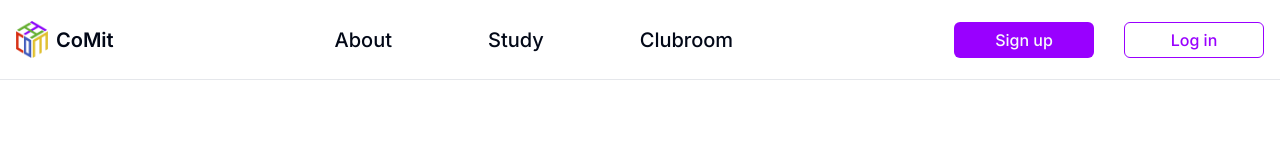
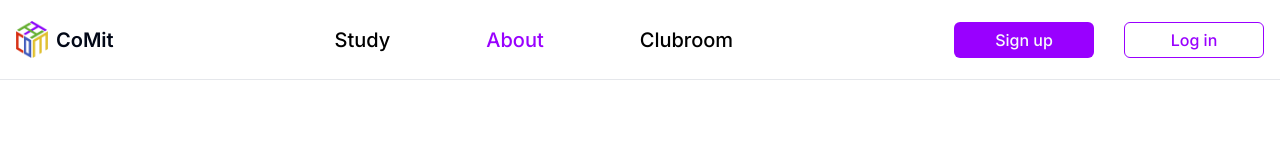
Before and after one commit to skku-comit/comit-website, a Next.js app: page /about in a window 1280 px wide. Shown: the top 144 px of the page. Built offline with nearby package versions, Linux system fonts and the light colour scheme; no server answers.

Commit message:
chore: change NavLink text color according to current pathname

```diff
--- /dev/null
+++ b/components/common/Header/NavLink.tsx
@@ -0,0 +1,20 @@
+'use client'
+
+import Link from 'next/link'
+import { usePathname } from 'next/navigation'
+
+import { cn } from '@/lib/utils'
+
+const NavLink = ({ href, isDarkMode, text }: { href: string; isDarkMode: boolean; text: string }) => {
+  const pathname = usePathname()
+  const ligthModeTextColorClass = pathname === href ? 'text-primary' : 'text-black'
+  const textColorClass = isDarkMode ? 'text-white' : ligthModeTextColorClass
+
+  return (
+    <Link href={href} className={cn('flex items-center text-xl hover:text-primary', textColorClass)}>
+      <p className="font-medium capitalize">{text}</p>
+    </Link>
+  )
+}
+
+export default NavLink
--- a/components/common/Header.tsx
+++ b/components/common/Header/index.tsx
@@ -13,13 +13,7 @@ import { Drawer, DrawerClose, DrawerContent, DrawerTrigger } from '@/components/
 import { cn } from '@/lib/utils'
 import ComitLogo from '@/public/comit.png'
 
-const NavLink = ({ href, isDarkMode }: { href: string; isDarkMode: boolean }) => {
-  return (
-    <Link href={`/${href}`} className={cn('flex items-center text-xl hover:text-primary', isDarkMode && 'text-white')}>
-      <p className="font-medium capitalize">{href}</p>
-    </Link>
-  )
-}
+import NavLink from './NavLink'
 
 const DrawerItem = ({ href, icon, text }: { href: string; icon: React.ReactNode; text: string }) => {
   return (
@@ -51,9 +45,9 @@ const Header = ({ isDarkMode }: { isDarkMode: boolean }) => {
 
         {/* Desktop: Links */}
         <div className="hidden md:flex md:gap-10 lg:gap-24">
-          <NavLink href="about" isDarkMode={isDarkMode} />
-          <NavLink href="study" isDarkMode={isDarkMode} />
-          <NavLink href="clubroom" isDarkMode={isDarkMode} />
+          <NavLink href="/study" isDarkMode={isDarkMode} text="Study" />
+          <NavLink href="/about" isDarkMode={isDarkMode} text="About" />
+          <NavLink href="/clubroom" isDarkMode={isDarkMode} text="Clubroom" />
         </div>
 
         {/* Desktop: Sign up / Log in */}
```
